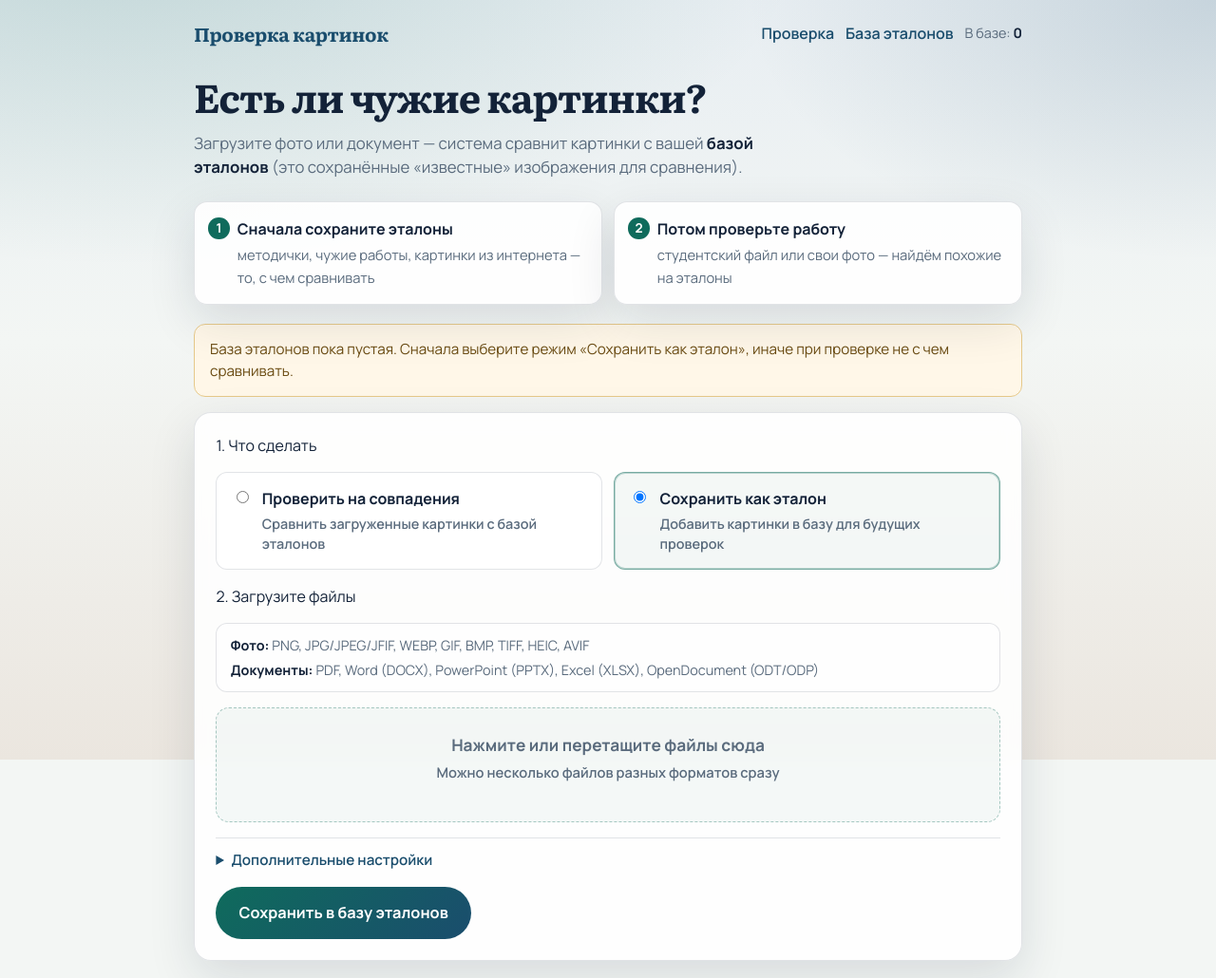
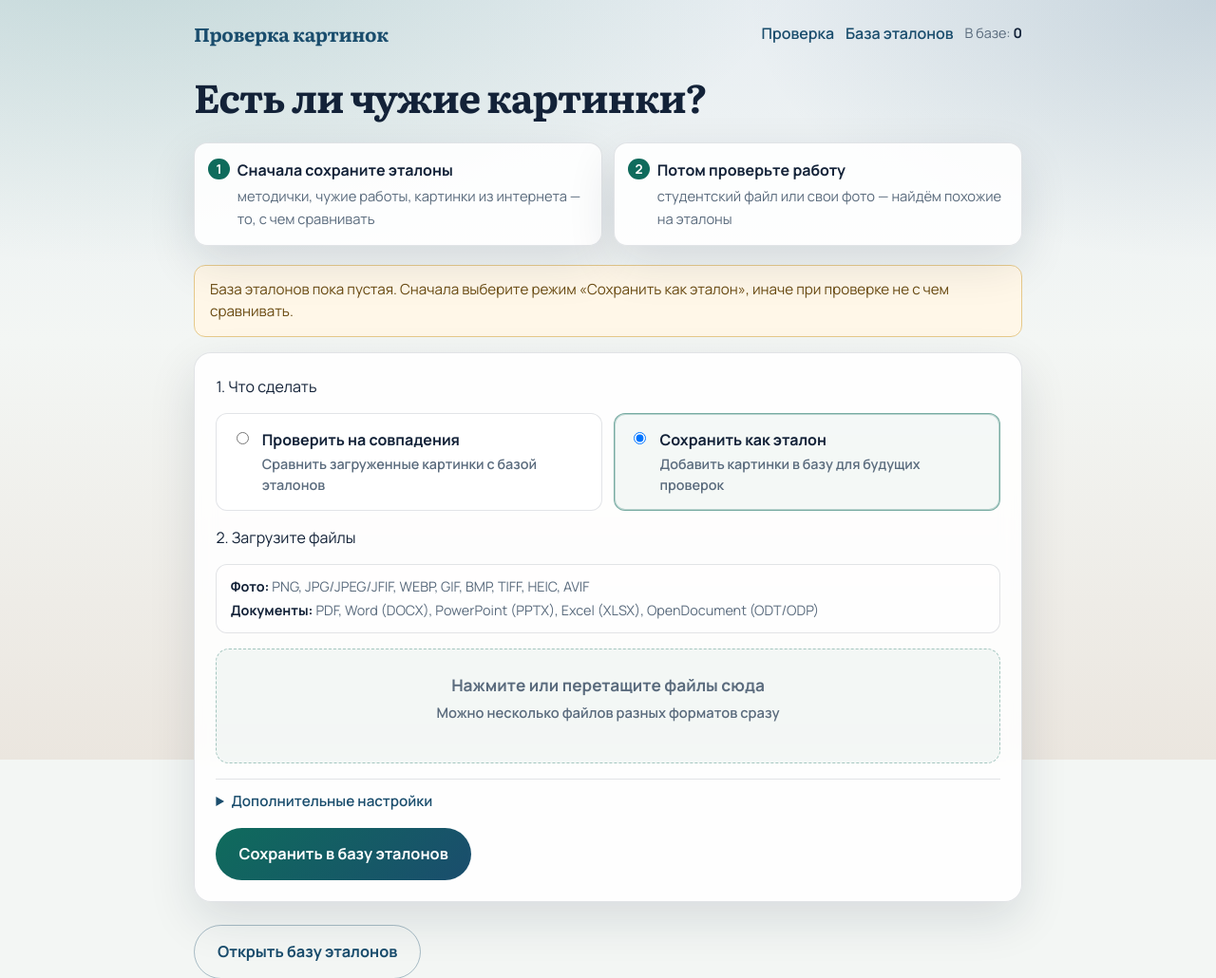
Before and after one commit to Nikita24423/modul-izobrazheniy-statya, a FastAPI app: page / in a window 1280 px wide. Shown: the top 1030 px of the page at 95% size. Run offline with FastAPI, Linux system fonts and the light colour scheme; data that the repository does not hold is empty; some libraries are stand-ins or nearby versions.

Commit message:
Remove redundant lead text from upload page.

```diff
--- a/web/templates/index.html
+++ b/web/templates/index.html
@@ -3,10 +3,6 @@
 {% block content %}
 <section class="hero">
   <h1>Есть ли чужие картинки?</h1>
-  <p class="lead">
-    Загрузите фото или документ — система сравнит картинки с вашей
-    <strong>базой эталонов</strong> (это сохранённые «известные» изображения для сравнения).
-  </p>
 </section>
 
 <ol class="howto">
```
